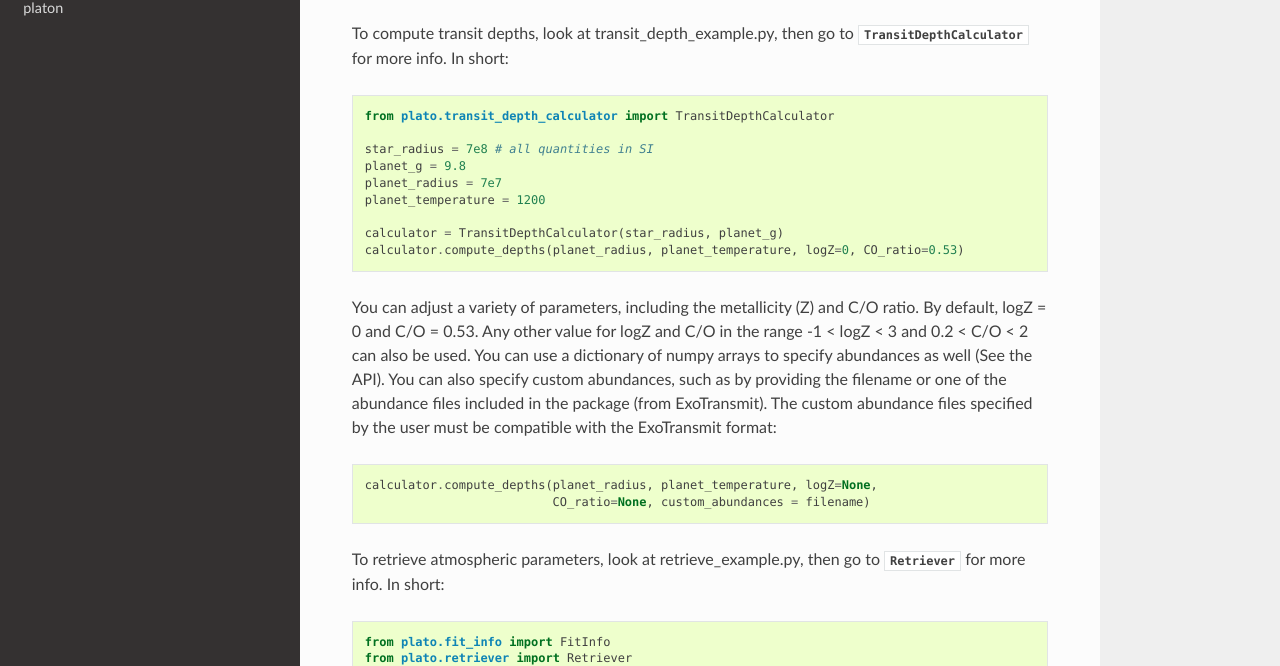
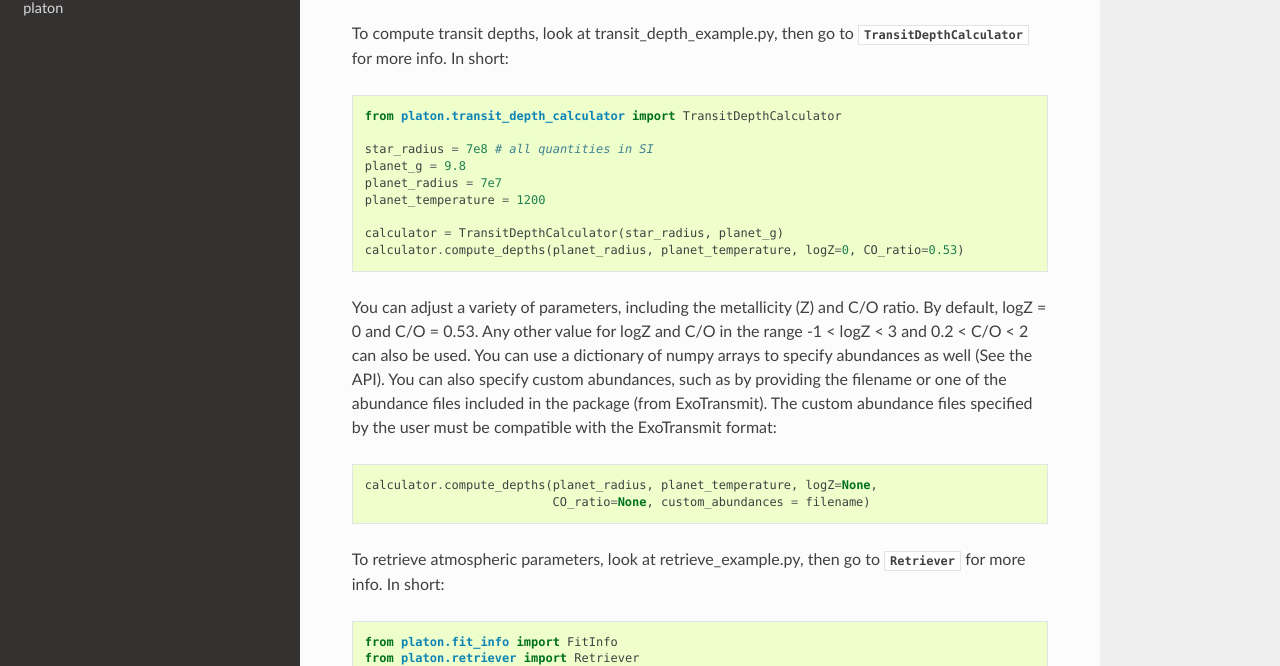
Before and after one commit to ideasrule/platon, a Sphinx documentation site: the page built from docs/quickstart.rst, in a window 1280 px wide and 900 px high. Shown: the part 234-900 px from the top of the window. Built offline with Sphinx 7.4.7 and the Read the Docs theme 2.0.0, drawn with Linux system fonts in a browser that asks for light colours.

Commit message:
Updated plato -> platon in quickstart
Former-commit-id: 095af2c5f88448af2b08025e17ab346111add9d5

```diff
--- a/docs/quickstart.rst
+++ b/docs/quickstart.rst
@@ -9,7 +9,7 @@ a short summary of the more detailed examples.
 To compute transit depths, look at transit_depth_example.py, then go to
 :class:`.TransitDepthCalculator` for more info.  In short::
 
-  from plato.transit_depth_calculator import TransitDepthCalculator
+  from platon.transit_depth_calculator import TransitDepthCalculator
 
   star_radius = 7e8 # all quantities in SI
   planet_g = 9.8
@@ -35,8 +35,8 @@ ExoTransmit format::
 To retrieve atmospheric parameters, look at retrieve_example.py, then go to
 :class:`.Retriever` for more info.  In short::
 
-  from plato.fit_info import FitInfo
-  from plato.retriever import Retriever
+  from platon.fit_info import FitInfo
+  from platon.retriever import Retriever
 
   # Set your best guess
   fit_info = retriever.get_default_fit_info(star_radius, planet_g, planet_radius,
```
